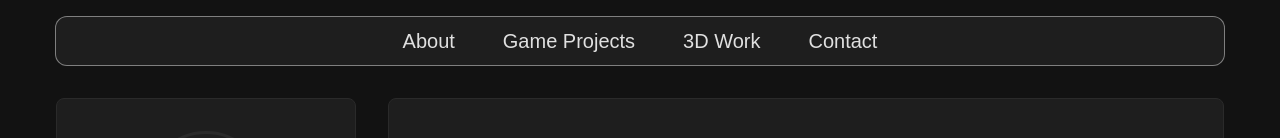
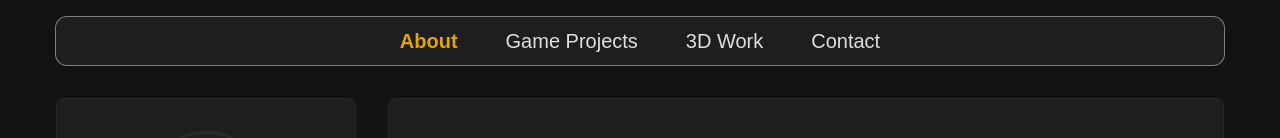
Before and after one commit to Siddwayy/my-portfolio, a plain HTML site: page index.html in a window 1280 px wide. Shown: the top 138 px of the page. Drawn offline with Linux system fonts and the light colour scheme; a web font is replaced by a local one.

Commit message:
Add files via upload

```diff
--- a/index.html
+++ b/index.html
@@ -13,7 +13,7 @@
     <header>
         <nav>
     <ul>
-        <li><a href="./">About</a></li>
+        <li><a href="./" class="active">About</a></li>
         <li><a href="game_projects.html">Game Projects</a></li>
         <li><a href="3d_work.html">3D Work</a></li>
         <li><a href="contact.html">Contact</a></li>
```
Also changed, not shown: 3d_work.html (indentation only), contact.html (indentation only), game_projects.html (indentation only).
